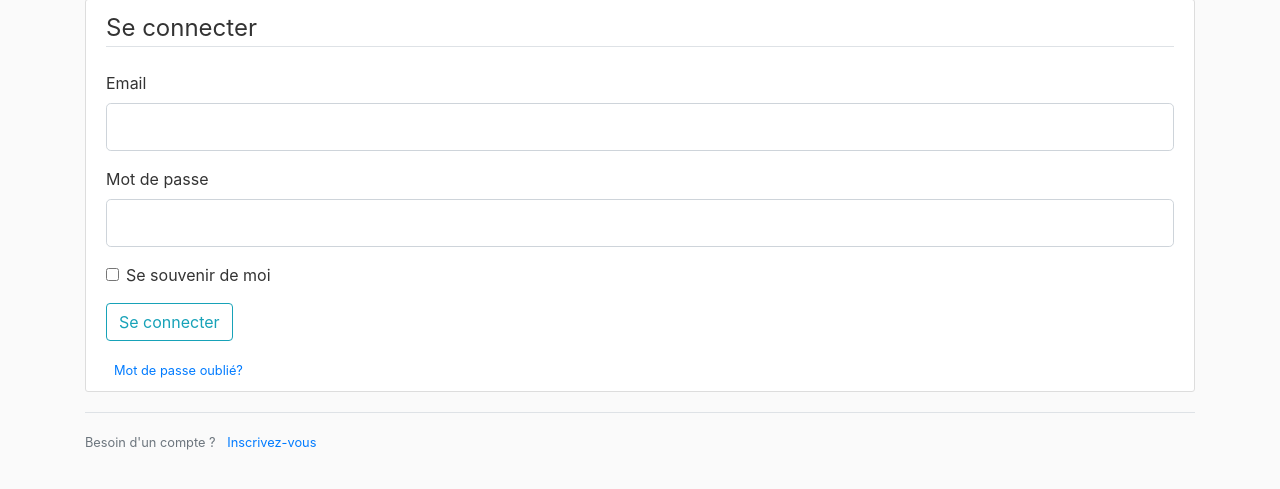
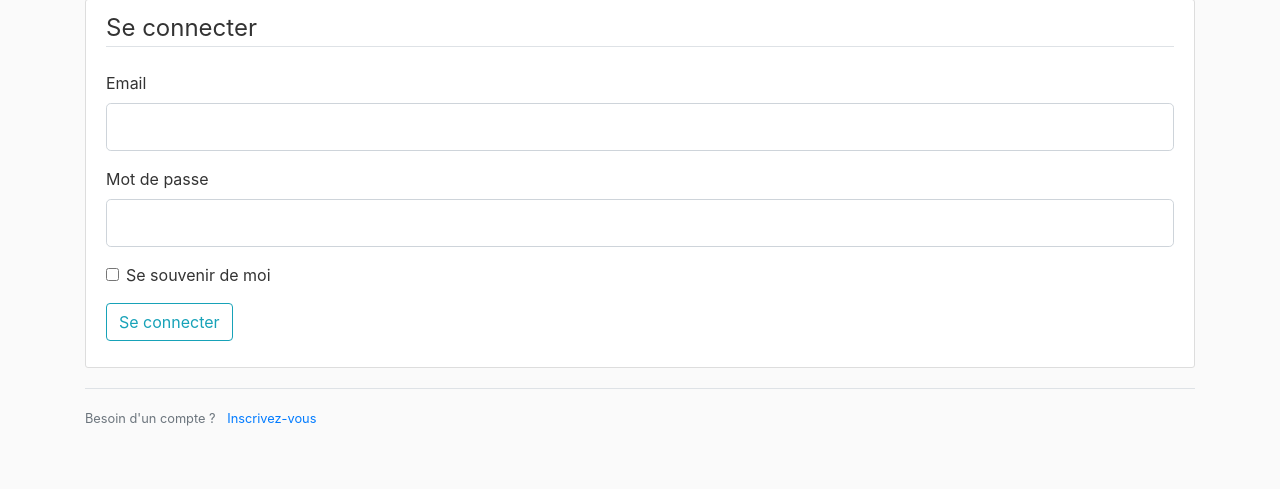
Before and after one commit to ThAytrix/countries-quizz, a Flask app: page /login in a window 1280 px wide. Shown: the part 81-570 px from the top of the page. Run offline with Flask 2, Linux system fonts and the light colour scheme; some libraries are stand-ins or nearby versions.

Commit message:
remove 'Mot de passe oublié"

```diff
--- a/quizCountries/templates/login.html
+++ b/quizCountries/templates/login.html
@@ -39,9 +39,6 @@
             <div class="form-group">
                 {{ form.submit(class="btn btn-outline-info") }}
             </div>
-            <small class="text-muted ml-2">
-                <a href="#">Mot de passe oublié?</a>
-            </small>
         </form>
     </div>
     <div class="border-top pt-3">
```
